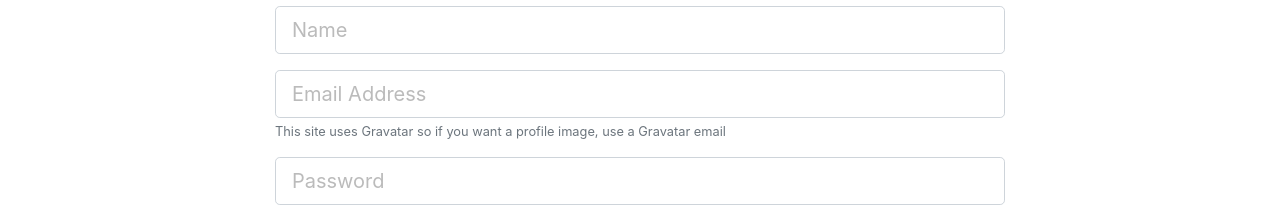
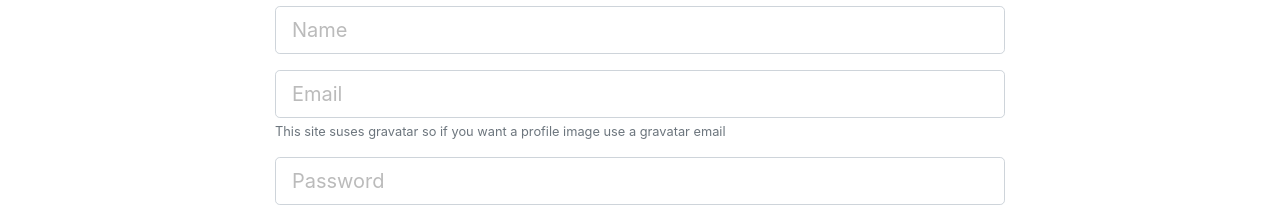
Before and after one commit to Drewcrew1/socialnet, a React (Create React App) app in the folder client/: page /register in a window 1280 px wide. Shown: the part 195-401 px from the top of the page. Built offline with nearby package versions, Linux system fonts and the light colour scheme.

Commit message:
added profile componenets and textinput rendering

```diff
--- a/client/src/components/auth/Login.js
+++ b/client/src/components/auth/Login.js
@@ -3,6 +3,7 @@
 import {connect} from 'react-redux';
 import {loginUser} from '../../actions/authActions';
 import classnames from 'classnames';
+import TextFieldGroup from '../common/TextFieldGroup';
 class Login extends React.Component{
     constructor(){
         super();
@@ -54,22 +55,23 @@
             <h1 className="display-4 text-center">Log In</h1>
         <p className="lead text-center">Sign in to your Social-Net account</p>
         <form onSubmit={this.onSubmit}>
-            <div className="form-group">
-            <input type="email" onChange={this.onChange} value={this.state.email}
-            className={classnames('form-control form-control-lg', {'is-invalid': errors.email})}
-            placeholder="Email Address" name="email"  />
-            {errors.email && (
-                <div className="invaild-feedback">{errors.email}</div>
-            )}
-            </div>
-            <div className="form-group">
-            <input type="password" onChange={this.onChange} value={this.state.password}
-        className={classnames('form-control form-control-lg', {'is-invalid': errors.password})}
-        placeholder="Password" name="password" />
-            {errors.password && (
-            <div className="invaild-feedback">{errors.password}</div>
-    )}
-            </div>
+        <TextFieldGroup
+        placeholder='Email'
+            name='email'
+                type='email'
+                    value={this.state.email}
+                    onChange={this.onChange}
+                    error={errors.email}
+        />
+
+        <TextFieldGroup
+        placeholder='Password'
+        name='password'
+            type='password'
+        value={this.state.password}
+        onChange={this.onChange}
+        error={errors.password}
+        />
             <input type="submit" className="btn btn-info btn-block mt-4" />
             </form>
             </div>
--- a/client/src/components/auth/Register.js
+++ b/client/src/components/auth/Register.js
@@ -4,6 +4,7 @@
 import PropTypes from 'prop-types';
 import {connect} from 'react-redux';
 import {registerUser} from '../../actions/authActions';
+import TextFieldgroup from '../common/TextFieldGroup';
 class Register extends React.Component{
 
     //merge 6
@@ -59,31 +60,38 @@
             <h1 className="display-4 text-center">Sign Up</h1>
         <p className="lead text-center">Create your Social-Net account</p>
         <form onSubmit={this.onSubmit}>
-            <div className="form-group">
-            <input onChange={this.onChange} type="text" className={classnames('form-control form-control-lg',{
-                'is-invalid': errors.name
-        })} placeholder="Name" name="name" value={this.state.name} />
-        {errors.name && (<div className='invalid-feedback'>{errors.name}</div>)}
-        </div>
-        <div className="form-group">
-            <input onChange={this.onChange} type="email" className={classnames('form-control form-control-lg',{
-            'is-invalid': errors.email
-        })} placeholder="Email Address" name="email" value={this.state.email} />
-            {errors.email && (<div className='invalid-feedback'>{errors.email}</div>)}
-            <small className="form-text text-muted">This site uses Gravatar so if you want a profile image, use a Gravatar email</small>
-        </div>
-        <div className="form-group">
-            <input onChange={this.onChange} type="password" className={classnames('form-control form-control-lg',{
-            'is-invalid': errors.password
-        })} placeholder="Password" name="password" value={this.state.password} />
-                {errors.password && (<div className='invalid-feedback'>{errors.password}</div>)}
-            </div>
-            <div className="form-group">
-            <input onChange={this.onChange} type="password" className={classnames('form-control form-control-lg',{
-            'is-invalid': errors.password2
-        })} placeholder="Confirm Password" name="password2" value={this.state.password2} />
-                    {errors.password2 && (<div className='invalid-feedback'>{errors.password2}</div>)}
-            </div>
+    <TextFieldgroup
+        placeholder='Name'
+        name='name'
+        value={this.state.name}
+        onChange={this.onChange}
+        error={errors.name}
+        />
+        <TextFieldgroup
+        placeholder='Email'
+        name='email'
+        type='email'
+        value={this.state.email}
+        onChange={this.onChange}
+        error={errors.email}
+        info="This site suses gravatar so if you want a profile image use a gravatar email"
+        />
+            <TextFieldgroup
+        placeholder='Password'
+        name='password'
+        type='password'
+        value={this.state.password}
+        onChange={this.onChange}
+        error={errors.password}
+        />
+        <TextFieldgroup
+        placeholder='Confirm Password'
+        name='password2'
+        type='password'
+        value={this.state.password2}
+        onChange={this.onChange}
+        error={errors.password2}
+        />
             <input type="submit" className="btn btn-info btn-block mt-4" />
             </form>
             </div>
--- /dev/null
+++ b/client/src/components/common/TextFieldGroup.js
@@ -0,0 +1,50 @@
+import React from 'react';
+import classnames from 'classnames';
+import PropTypes from 'prop-types';
+
+const TextFieldGroup = ({
+                            name,
+                            placeholder,
+                            value,
+                            label,
+                            error,
+                            info,
+                            type,
+                            onChange,
+                            disabled
+                        }) => {
+    return (
+        <div className="form-group">
+        <input
+    type={type}
+    className={classnames('form-control form-control-lg', {
+        'is-invalid': error
+    })}
+    placeholder={placeholder}
+    name={name}
+    value={value}
+    onChange={onChange}
+    disabled={disabled}
+    />
+    {info && <small className="form-text text-muted">{info}</small>}
+        {error && <div className="invalid-feedback">{error}</div>}
+            </div>
+        );
+};
+
+TextFieldGroup.propTypes = {
+    name: PropTypes.string.isRequired,
+    placeholder: PropTypes.string,
+    value: PropTypes.string.isRequired,
+    info: PropTypes.string,
+    error: PropTypes.string,
+    type: PropTypes.string.isRequired,
+    onChange: PropTypes.func.isRequired,
+    disabled: PropTypes.string
+};
+
+TextFieldGroup.defaultProps = {
+    type: 'text'
+};
+
+export default TextFieldGroup;
```
